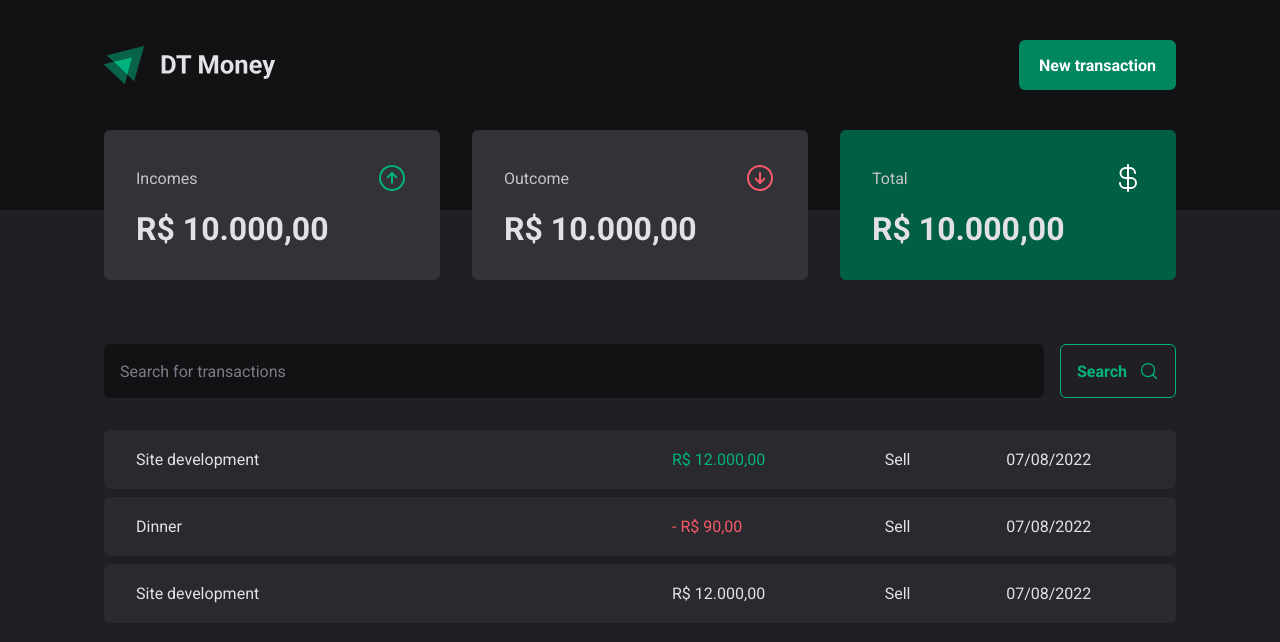
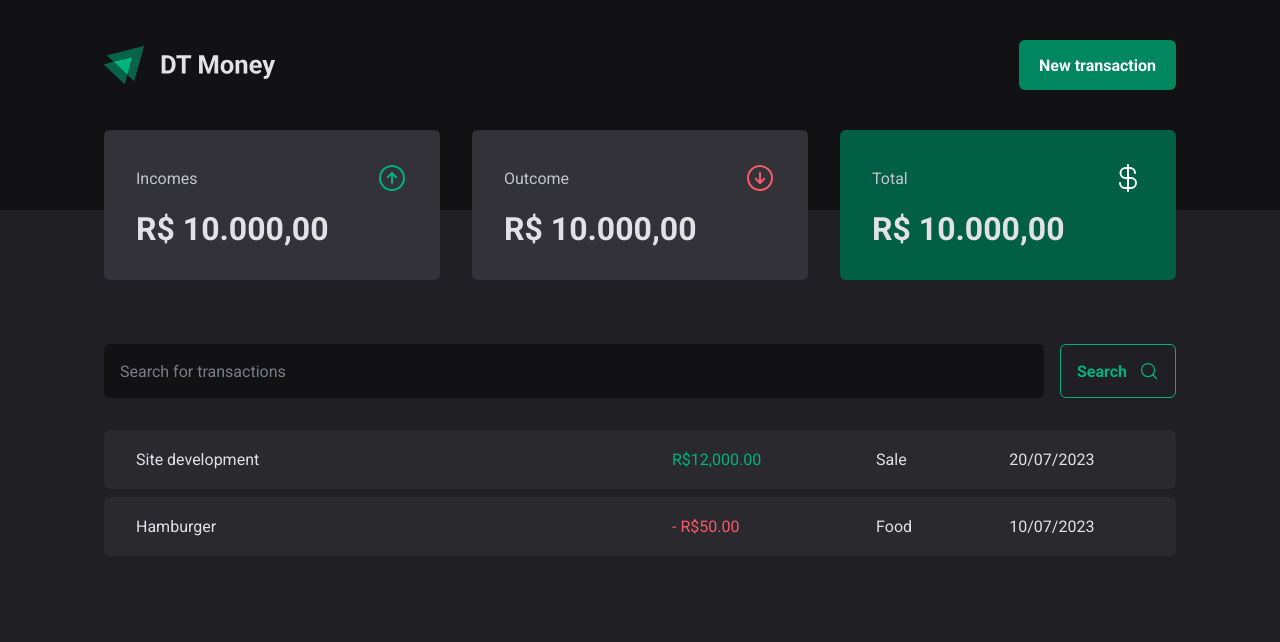
Before and after one commit to ThiagoLG/dt-money, a React (Vite) app: page / in a window 1280 px wide. Shown: the top 642 px of the page. Built offline with nearby package versions, Linux system fonts and the light colour scheme; data requests are answered from the project's data file.

Commit message:
✨ feat: Implemented transactions context
* Created context to share transactions array and action to fetch transactions from "API" (in this case, fake api using local server)

```diff
--- a/src/App.tsx
+++ b/src/App.tsx
@@ -1,5 +1,6 @@
 import * as React from 'react'
 import { ThemeProvider } from 'styled-components'
+import { TransactionsProvider } from './contexts/TransactionsContext'
 import { Transactions } from './pages/Transactions/index'
 import { GlobalStyle } from './styles/global'
 import { defaultTheme } from './styles/themes/default'
@@ -8,8 +9,9 @@
   return (
     <ThemeProvider theme={defaultTheme}>
       <GlobalStyle />
-
-      <Transactions />
+      <TransactionsProvider>
+        <Transactions />
+      </TransactionsProvider>
     </ThemeProvider>
   )
 }
--- /dev/null
+++ b/src/contexts/TransactionsContext.tsx
@@ -0,0 +1,41 @@
+import React, { createContext, ReactNode, useEffect, useState } from 'react'
+
+interface Transaction {
+  id: number
+  description: string
+  type: 'income' | 'outcome'
+  price: number
+  category: string
+  createdAt: string
+}
+interface TransactionContextType {
+  transactions: Transaction[]
+  fetchTransactions: () => Promise<void>
+}
+
+interface TransactionsProviderProps {
+  children: ReactNode
+}
+
+export const TransactionContext = createContext({} as TransactionContextType)
+
+export function TransactionsProvider({ children }: TransactionsProviderProps) {
+  const [transactions, setTransactions] = useState<Transaction[]>([])
+
+  async function fetchTransactions() {
+    const response = await fetch('http://localhost:3333/transactions')
+    const data = await response.json()
+    console.log('data: ', data)
+    setTransactions(data)
+  }
+
+  useEffect(() => {
+    fetchTransactions()
+  }, [])
+
+  return (
+    <TransactionContext.Provider value={{ transactions, fetchTransactions }}>
+      {children}
+    </TransactionContext.Provider>
+  )
+}
--- a/src/pages/Transactions/index.tsx
+++ b/src/pages/Transactions/index.tsx
@@ -1,7 +1,9 @@
 import * as React from 'react'
+import { useContext } from 'react'
 import { Header } from '../../components/Header/index'
 import { SearchForm } from '../../components/SearchForm'
 import { Summary } from '../../components/Summary/index'
+import { TransactionContext } from '../../contexts/TransactionsContext'
 import {
   PriceHighlight,
   TransactionsContainer,
@@ -9,6 +11,11 @@
 } from './styles'
 
 export function Transactions() {
+  const { transactions } = useContext(TransactionContext)
+  const formatter = new Intl.NumberFormat('en-US', {
+    style: 'currency',
+    currency: 'BRL',
+  })
   return (
     <div>
       <Header />
@@ -18,30 +25,26 @@
         <SearchForm />
         <TransactionsTable>
           <tbody>
-            <tr>
-              <td width="50%">Site development</td>
-              <td>
-                <PriceHighlight variant="income">R$ 12.000,00</PriceHighlight>
-              </td>
-              <td>Sell</td>
-              <td>07/08/2022</td>
-            </tr>
-
-            <tr>
-              <td width="50%">Dinner</td>
-              <td>
-                <PriceHighlight variant="outcome">- R$ 90,00</PriceHighlight>
-              </td>
-              <td>Sell</td>
-              <td>07/08/2022</td>
-            </tr>
-
-            <tr>
-              <td width="50%">Site development</td>
-              <td>R$ 12.000,00</td>
-              <td>Sell</td>
-              <td>07/08/2022</td>
-            </tr>
+            {transactions &&
+              transactions.map((transaction) => {
+                return (
+                  <tr key={transaction.id}>
+                    <td width="50%">{transaction.description}</td>
+                    <td>
+                      <PriceHighlight variant={transaction.type}>
+                        {transaction.type === 'outcome' ? '- ' : ''}
+                        {formatter.format(transaction.price)}
+                      </PriceHighlight>
+                    </td>
+                    <td>{transaction.category}</td>
+                    <td>
+                      {new Date(transaction.createdAt).toLocaleDateString(
+                        'pt-BR',
+                      )}
+                    </td>
+                  </tr>
+                )
+              })}
           </tbody>
         </TransactionsTable>
       </TransactionsContainer>
```
